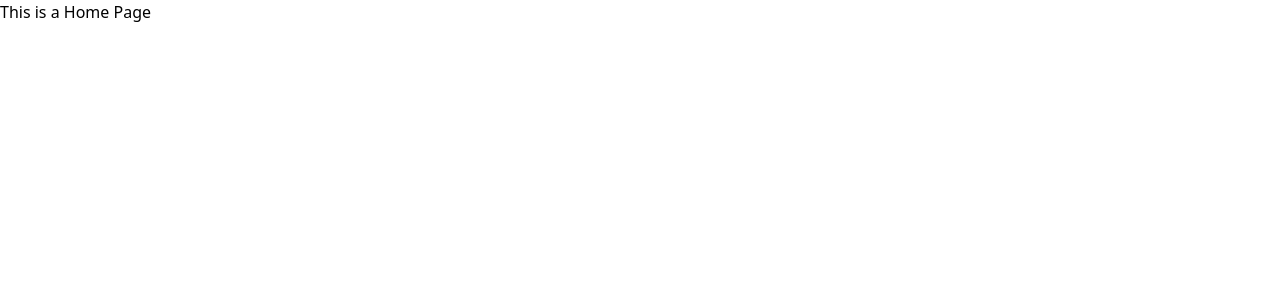
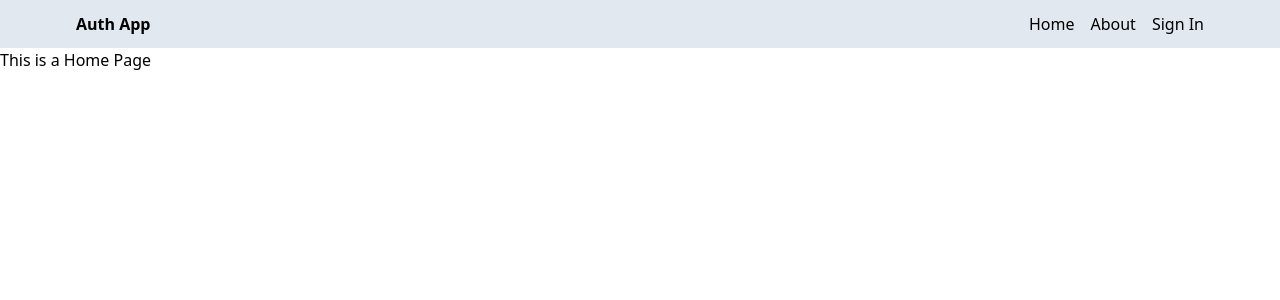
Before and after one commit to mma-tahmid/mern-auth, a React (Vite) app in the folder client/: page / in a window 1280 px wide. Shown: the top 300 px of the page. Built offline with nearby package versions, Linux system fonts and the light colour scheme.

Commit message:
create header components

```diff
--- a/client/src/App.jsx
+++ b/client/src/App.jsx
@@ -7,6 +7,7 @@ import AboutPage from './Pages/AboutPage'
 import SignInPage from './Pages/SignInPage'
 import SignUpPage from './Pages/SignUpPage'
 import ProfilePage from './Pages/ProfilePage'
+import Header from './Components/Header'
 
 function App() {
 
@@ -15,6 +16,9 @@ function App() {
 
     <>
       <BrowserRouter>
+
+        <Header />
+
         <Routes>
 
           <Route path="/" element={<HomePage />} />
--- /dev/null
+++ b/client/src/Components/Header.jsx
@@ -0,0 +1,33 @@
+import React from 'react';
+import { Link } from 'react-router-dom';
+
+const Header = () => {
+
+    return (
+
+        <>
+
+            <div className="bg-slate-200">
+                <div className='flex justify-between items-center max-w-6xl mx-auto p-3'>
+
+                    <Link to="/">
+                        <h1 className='font-bold'> Auth App </h1>
+                    </Link>
+
+
+                    <ul className='flex gap-4'>
+
+                        <Link to="/"> Home </Link>
+                        <Link to="/about"> About </Link>
+                        <Link to="/sign-in"> Sign In </Link>
+
+                    </ul>
+                </div>
+
+            </div>
+
+        </>
+    );
+};
+
+export default Header;
--- a/client/src/Pages/HomePage.jsx
+++ b/client/src/Pages/HomePage.jsx
@@ -6,6 +6,7 @@ const HomePage = () => {
 
         <>
             <h1>This is a Home Page </h1>
+
         </>
     );
 };
```
